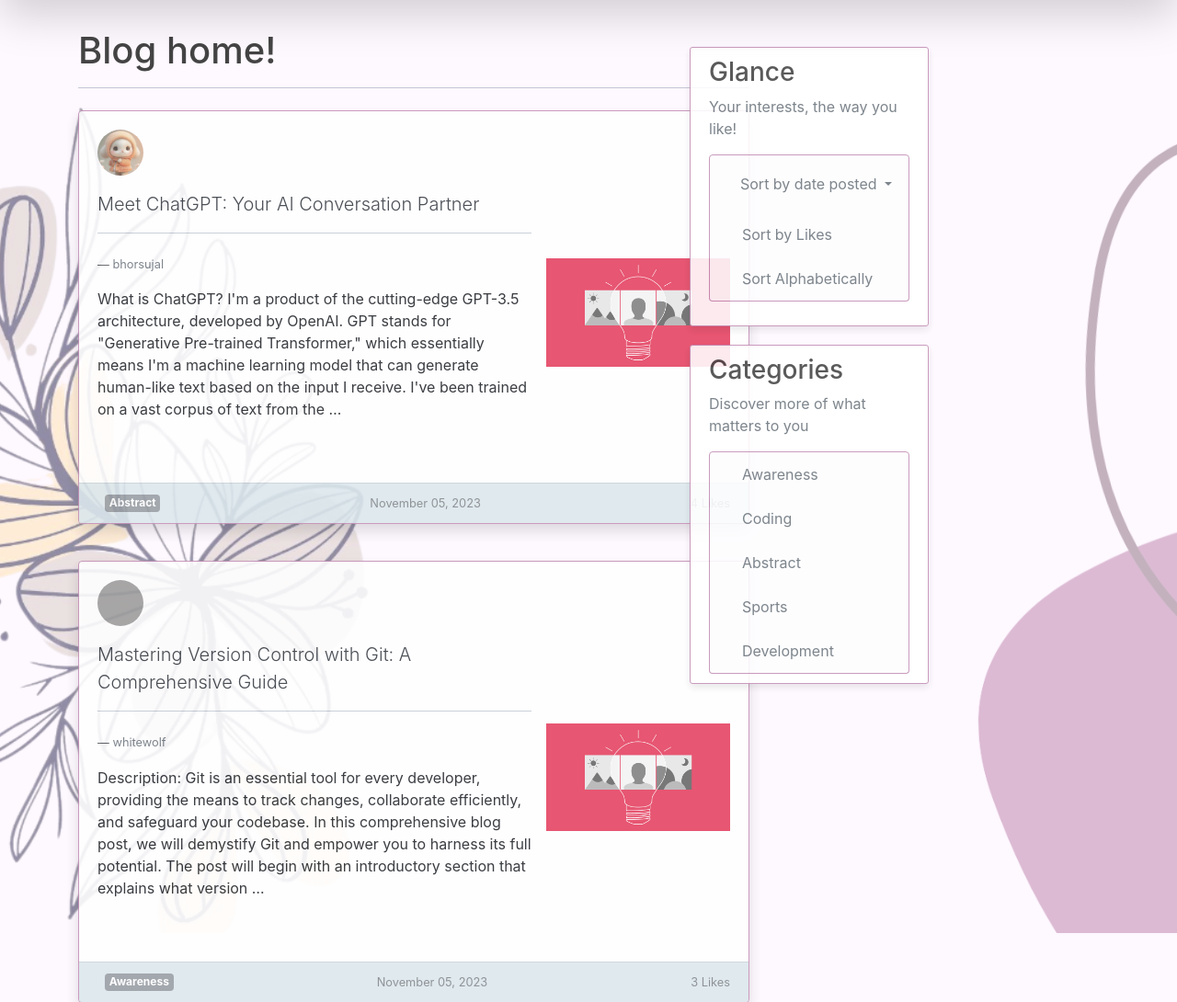
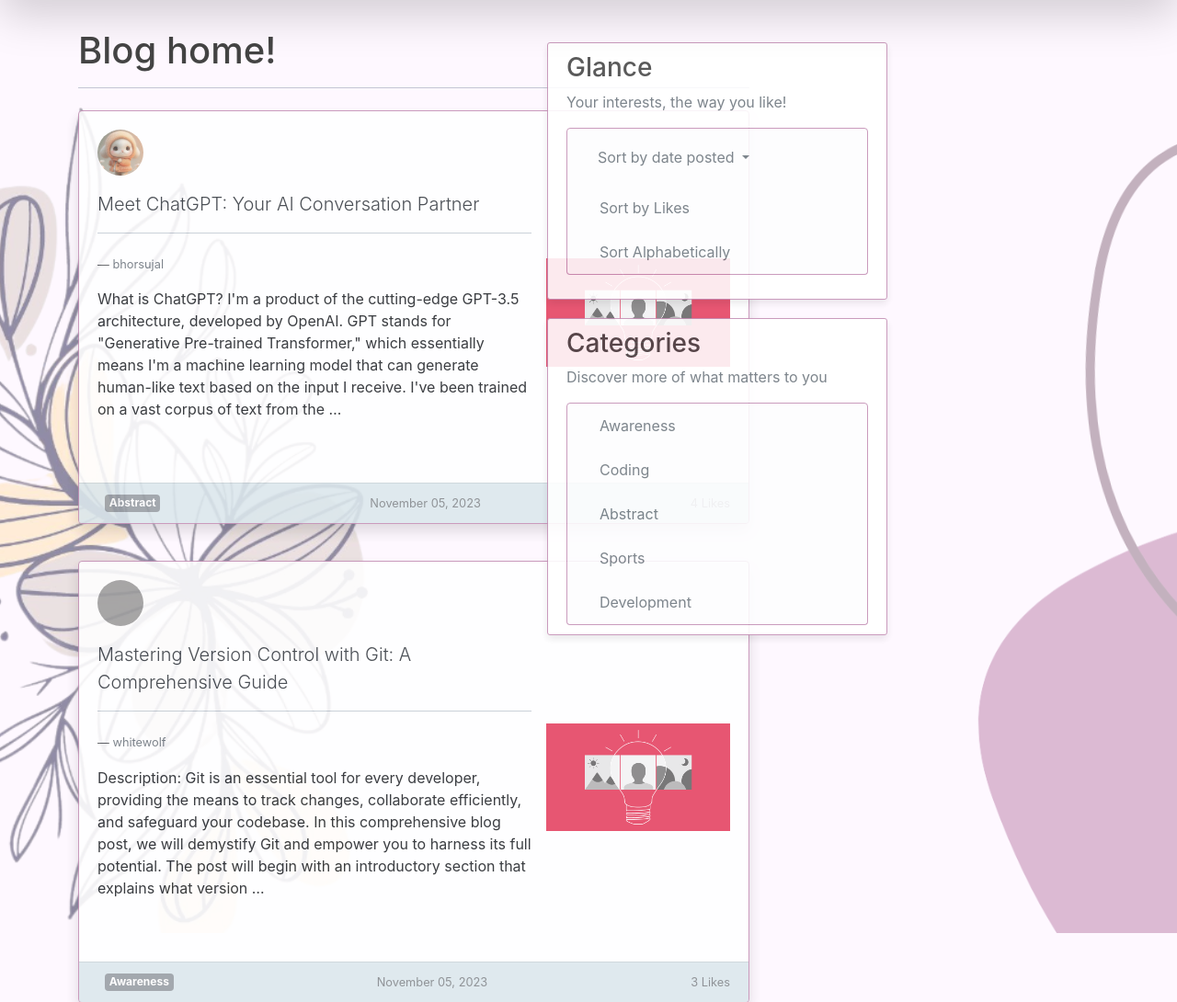
Before and after one commit to bhorsujal/pih_blog_application, a Django app: page / in a window 1280 px wide. Shown: the part 65-1155 px from the top of the page at 92% size. Run offline with Django 4.2, Linux system fonts and the light colour scheme; data comes from the database, SQL or seed files in the repository; both versions use the stored data as it was after the commit; some libraries are stand-ins or nearby versions; grey boxes are pictures that could not be loaded.

Commit message:
Final changes

```diff
--- a/pih_blog/blog/templates/blog/base.html
+++ b/pih_blog/blog/templates/blog/base.html
@@ -58,11 +58,11 @@
       .fixed-sidebar {
         position: fixed;
         top: 2; /* Adjust the top position as needed */
-        right:250px; /* Adjust the left position as needed */
-        width: 300px; /* Adjust the width as needed */
+        right:300px; /* Adjust the left position as needed */
+        width: 400px; /* Adjust the width as needed */
         height: 100%; /* Make it full height */
         /* background-color: white; Background color for the sidebar */
-        padding: 20px; /* Adjust padding as needed */
+        padding: 15px; /* Adjust padding as needed */
         overflow: auto; /* Add scrollability if content exceeds the height */
         z-index: 1; /* Ensure it's above other content */
       }
```
Also changed, not shown: pih_blog/db.sqlite3.
